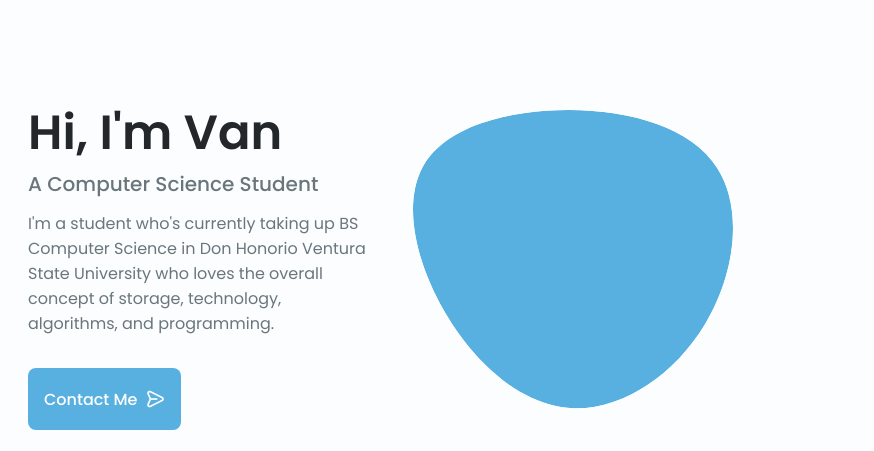
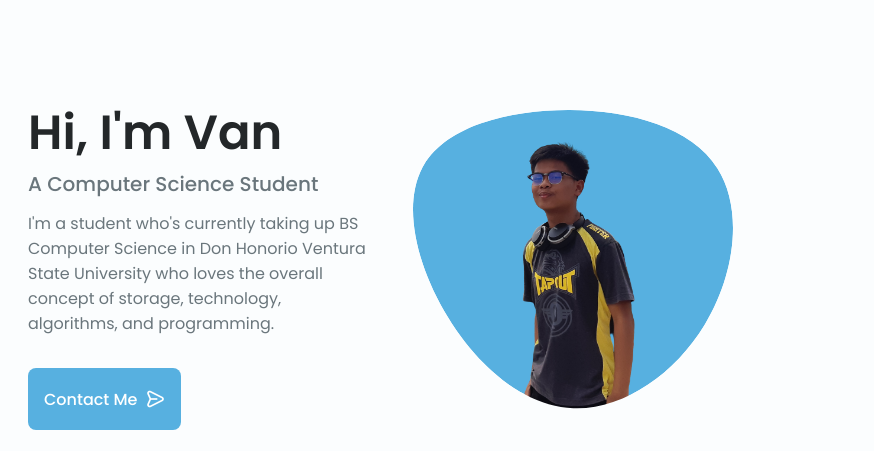
Before and after one commit to VanPayumo/vanpayumo.github.io, a plain HTML site: page index.html in a window 1280 px wide. Shown: the part 87-538 px from the top of the page, 280-1154 px from the left. Drawn offline with nearby package versions, Linux system fonts and the light colour scheme.

Commit message:
image bugfix

```diff
--- a/index.html
+++ b/index.html
@@ -101,7 +101,7 @@
                                     165.547 130.807 187.559 100.226 186.353C69.6454 185.297 41.0228 161.023 21.7403
                                     129.362C2.45775 97.8511 -7.48481 59.1033 6.67581 34.5279C20.9871 10.1032 59.7028
                                     -0.149132 97.9666 0.00163737C136.23 0.303176 174.193 10.857 190.312 36.4879Z"/>
-                                    <image class="home__blob-img" x='12' y='18' xlink:href="assets/img/portfolio-image.png"/>
+                                    <image class="home__blob-img" x='12' y='18' xlink:href="assets/img/portfolio_image.png"/>
                                 </g>
                             </svg>
                         </div>
```
